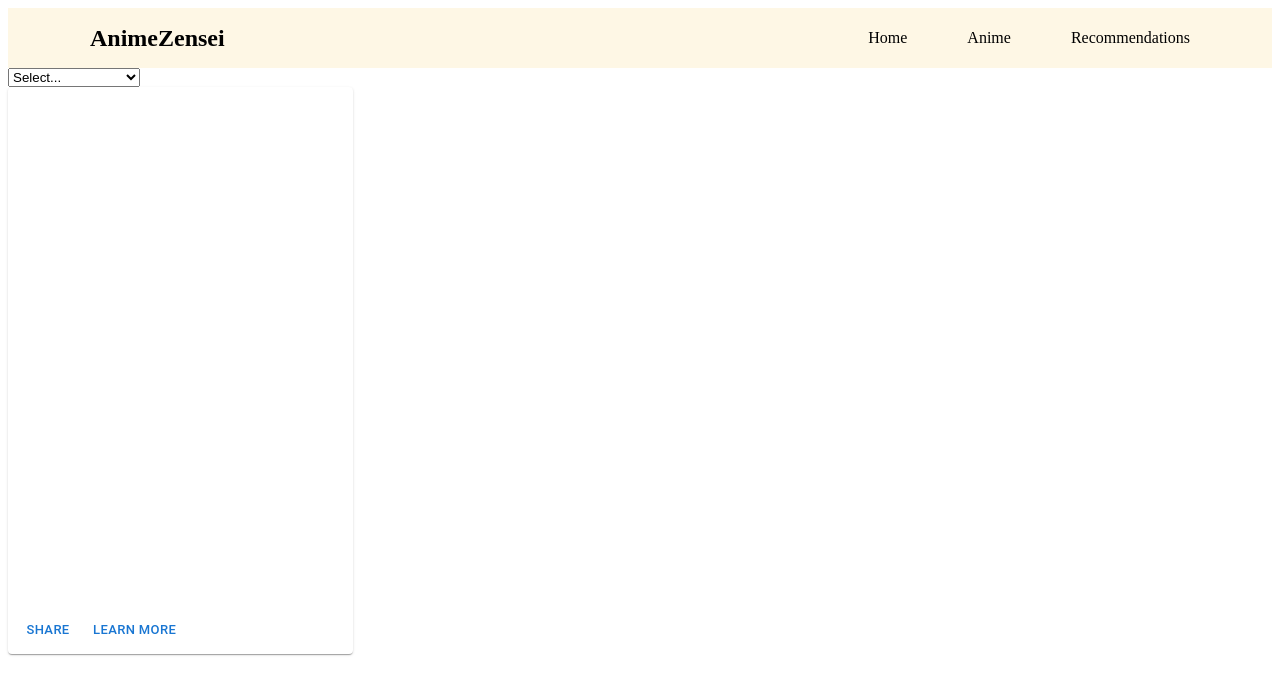
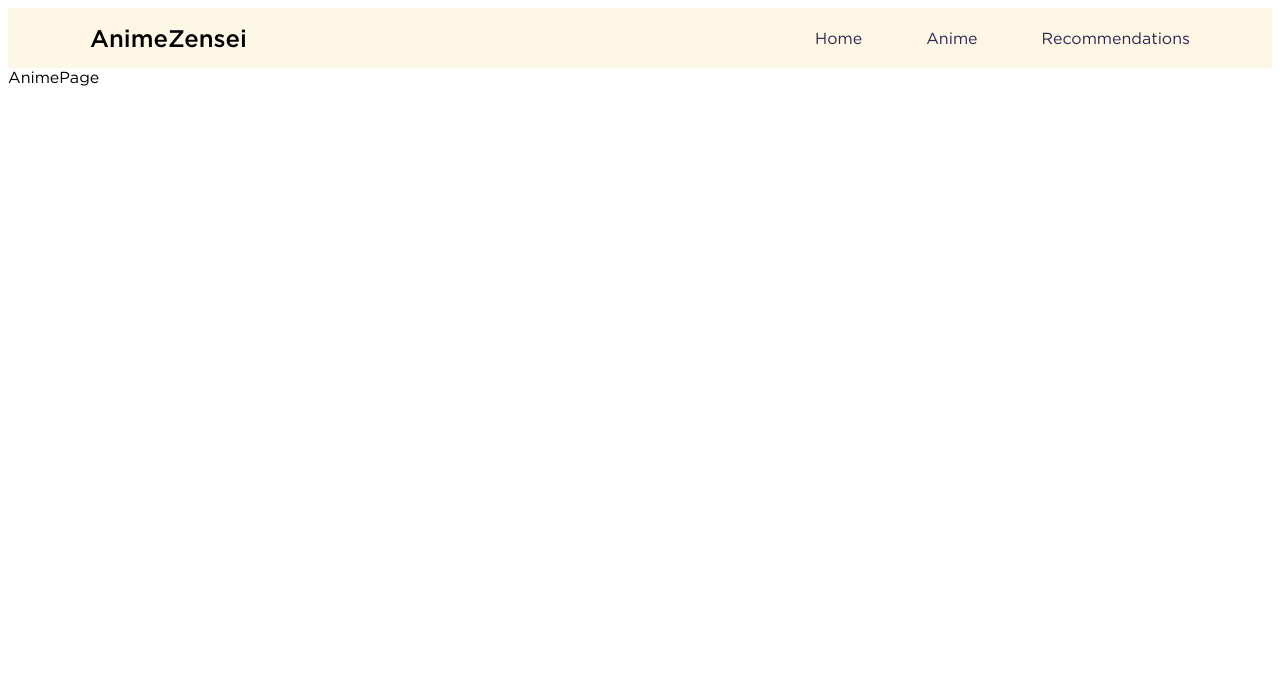
Before and after one commit to Shiriix/AnimeZensei-client, a React (Create React App) app: page /anime in a window 1280 px wide. Shown: the top 694 px of the page. Built offline with nearby package versions, Linux system fonts and the light colour scheme; no server answers.

Commit message:
added routes to pages

```diff
--- a/src/App.js
+++ b/src/App.js
@@ -2,6 +2,10 @@ import { useState, useEffect } from "react";
 import PromptBox from "./Components/PromptBox/PromptBox";
 import RecommendationsPage from "./Pages/RecommendationsPage/RecommendationsPage";
 import Navbar from "./Components/Navbar/Navbar";
+import { BrowserRouter, Route, Routes } from "react-router-dom";
+import "./App.scss";
+import AnimeDetailsPage from "./Pages/AnimeDetailsPage/AnimeDetailsPage";
+import AnimePage from "./Pages/AnimePage/AnimePage";
 
 function App() {
   const apiKey = process.env.REACT_APP_API_KEY;
@@ -193,20 +197,33 @@ function App() {
 
   return (
     <>
+      <BrowserRouter>
         <Navbar />
-      <div className="chat">
+        <Routes>
+          <Route
+            path="/"
+            element={
               <PromptBox
                 onChange={handleDropdownChange}
                 selectedOption={selectedOption}
               />
-        <div className="content">
+            }
+          />
+
+          <Route
+            path="/recommendations"
+            element={
               <RecommendationsPage
                 recommendedAnimeResponse={userResponse}
                 recommendedAnimeData={urlResponse}
                 onChange={handleDropdownChange}
               />
-        </div>
-      </div>
+            }
+          />
+          <Route path="/anime" element={<AnimePage />} />
+          <Route path="/anime/:animeid" element={<AnimeDetailsPage />} />
+        </Routes>
+      </BrowserRouter>
     </>
   );
 }
--- /dev/null
+++ b/src/App.scss
@@ -0,0 +1 @@
+@use "./styles/typography";
--- a/src/Components/Logo/Logo.scss
+++ /dev/null
@@ -1,3 +0,0 @@
-.icon {
-  width: 20%;
-}
--- a/src/Components/Navbar/Navbar.jsx
+++ b/src/Components/Navbar/Navbar.jsx
@@ -2,6 +2,7 @@ import { useState } from "react";
 import "./Navbar.scss";
 import Logo from "../Logo/Logo";
 import Hamburger from "../Hamburger/Hamburger";
+import { Link } from "react-router-dom";
 
 export default function Navbar() {
   const [showNavbar, setShowNavbar] = useState(false);
@@ -21,9 +22,15 @@ export default function Navbar() {
         </div>
         <div className={`nav-elements  ${showNavbar && "active"}`}>
           <ul>
-            <li>Home</li>
-            <li>Anime</li>
-            <li>Recommendations</li>
+            <Link to={"/"}>
+              <li>Home</li>
+            </Link>
+            <Link to={"/anime"}>
+              <li>Anime</li>
+            </Link>
+            <Link to={"/recommendations"}>
+              <li>Recommendations</li>
+            </Link>
           </ul>
         </div>
       </div>
--- a/src/Components/Navbar/Navbar.scss
+++ b/src/Components/Navbar/Navbar.scss
@@ -26,6 +26,7 @@
   display: flex;
   justify-content: space-between;
   list-style-type: none;
+  gap: 4rem;
 }
 
 .nav-elements ul li:not(:last-child) {
--- /dev/null
+++ b/src/Pages/AnimeDetailsPage/AnimeDetailsPage.jsx
@@ -0,0 +1,5 @@
+import React from "react";
+
+export default function AnimeDetailsPage() {
+  return <div>AnimeDetailsPage</div>;
+}
--- /dev/null
+++ b/src/Pages/AnimePage/AnimePage.jsx
@@ -0,0 +1,5 @@
+import React from "react";
+
+export default function AnimePage() {
+  return <div>AnimePage</div>;
+}
--- /dev/null
+++ b/src/styles/_typography.scss
@@ -0,0 +1,18 @@
+@font-face {
+  font-family: "Gotham";
+  src: url("../Assets/fonts/Gotham-Book.otf") format("opentype");
+
+  font-weight: normal;
+  font-style: normal;
+}
+@font-face {
+  font-family: "Gotham";
+  src: url("../Assets/fonts/Gotham-Medium.otf") format("opentype");
+
+  font-weight: 600;
+  font-style: normal;
+}
+
+body {
+  font-family: "Gotham", monospace, serif;
+}
```
Also changed, not shown: src/Assets/fonts/Gotham-Book.otf (added), src/Assets/fonts/Gotham-Medium.otf (added). Lines whose indentation alone changed are shown as unchanged.
